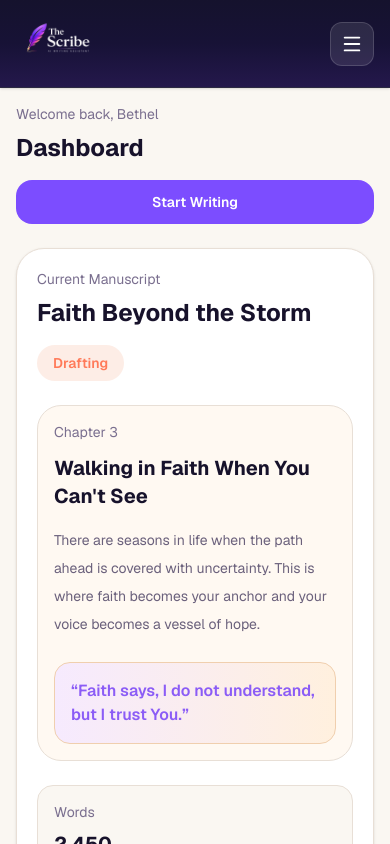
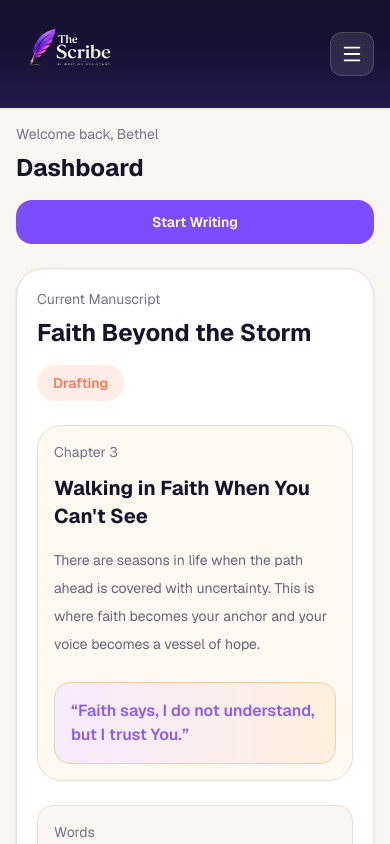
Before and after one commit to BethelHills/the-scribe, a Next.js app: page / in a window 390 px wide. Shown: the top 844 px of the page. Built offline with nearby package versions, Linux system fonts and the light colour scheme.

Commit message:
Increase mobile header and drawer logo size for clearer visibility.
Bump BrandLogo sm and md sizes and add slightly more header padding on mobile.

Co-authored-by: Cursor <cursoragent@cursor.com>

```diff
--- a/src/app/(dashboard)/layout.tsx
+++ b/src/app/(dashboard)/layout.tsx
@@ -16,7 +16,7 @@ export default function DashboardLayout({
 
           <div className="flex min-w-0 flex-1 flex-col">
             <div className="sticky top-0 z-40 border-b border-white/10 bg-gradient-to-b from-[#15122D] via-[#171236] to-[#24184C] text-white shadow-sm lg:hidden">
-              <div className="flex items-center gap-2 px-4 py-3">
+              <div className="flex items-center gap-2 px-4 py-3.5 sm:py-4">
                 <div className="min-w-0 flex-1">
                   <BrandLogo size="sm" href="/" className="w-full" />
                 </div>
--- a/src/components/layout/BrandLogo.tsx
+++ b/src/components/layout/BrandLogo.tsx
@@ -3,9 +3,15 @@ import { LOGO_SRC } from "@/lib/images";
 
 const sizes = {
   // Mobile sticky header
-  sm: { className: "h-14 w-auto max-w-[220px] sm:h-16 sm:max-w-[260px]" },
+  sm: {
+    className:
+      "h-[4.5rem] w-auto max-w-[min(100%,300px)] sm:h-20 sm:max-w-[340px]",
+  },
   // Mobile menu drawer
-  md: { className: "h-16 w-auto max-w-[260px] sm:h-[4.5rem] sm:max-w-[300px]" },
+  md: {
+    className:
+      "h-20 w-auto max-w-[min(100%,320px)] sm:h-[5.5rem] sm:max-w-[360px]",
+  },
   // Desktop sidebar — tall enough to read tagline
   lg: { className: "h-[7.5rem] w-full max-w-full sm:h-32" },
 } as const;
```
